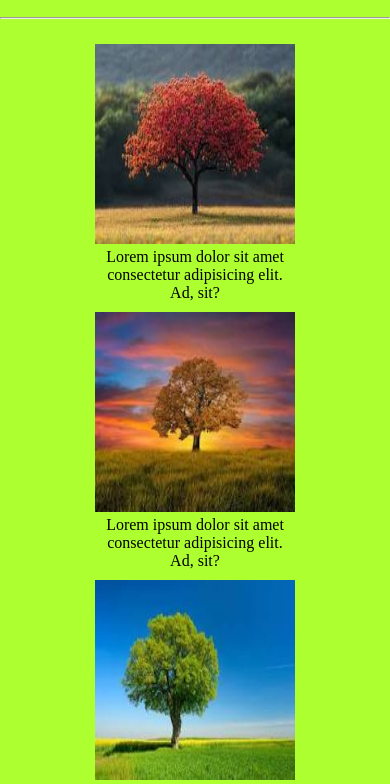
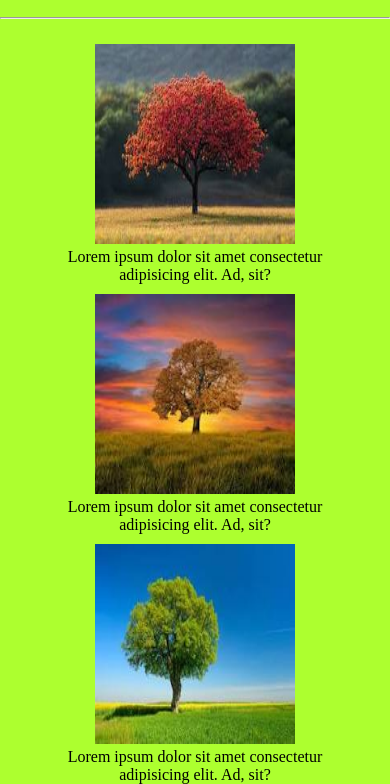
Before and after one commit to Anbarasan7100/Flex, a plain HTML site: page index.html in a window 390 px wide. Shown: the part 60-844 px from the top of the page. Drawn offline with Linux system fonts and the light colour scheme.

Commit message:
media screen added

```diff
--- a/style.css
+++ b/style.css
@@ -16,12 +16,24 @@
 
 }
 .box{
-    width: 200px;
+
     text-align: center;
     cursor: pointer;
     margin: 5px;
     flex-basis: 20%;
 }
+@media screen and (max-width:800px) {
+    .box{
+        flex-basis: 40%;
+    }
+
+}
+@media screen and (max-width:500px) {
+    .box{
+        flex-basis: 80%;
+    }
+
+}
 .box:hover{
     color: blue;
 }
```
